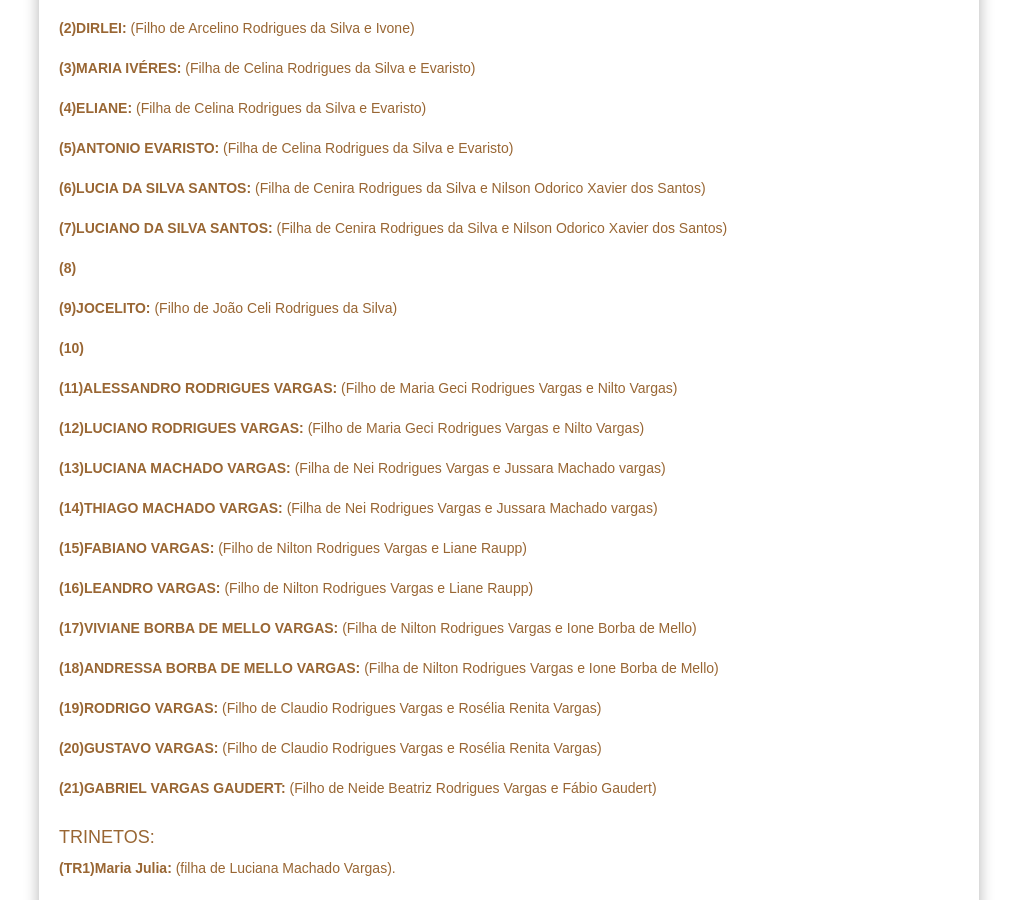
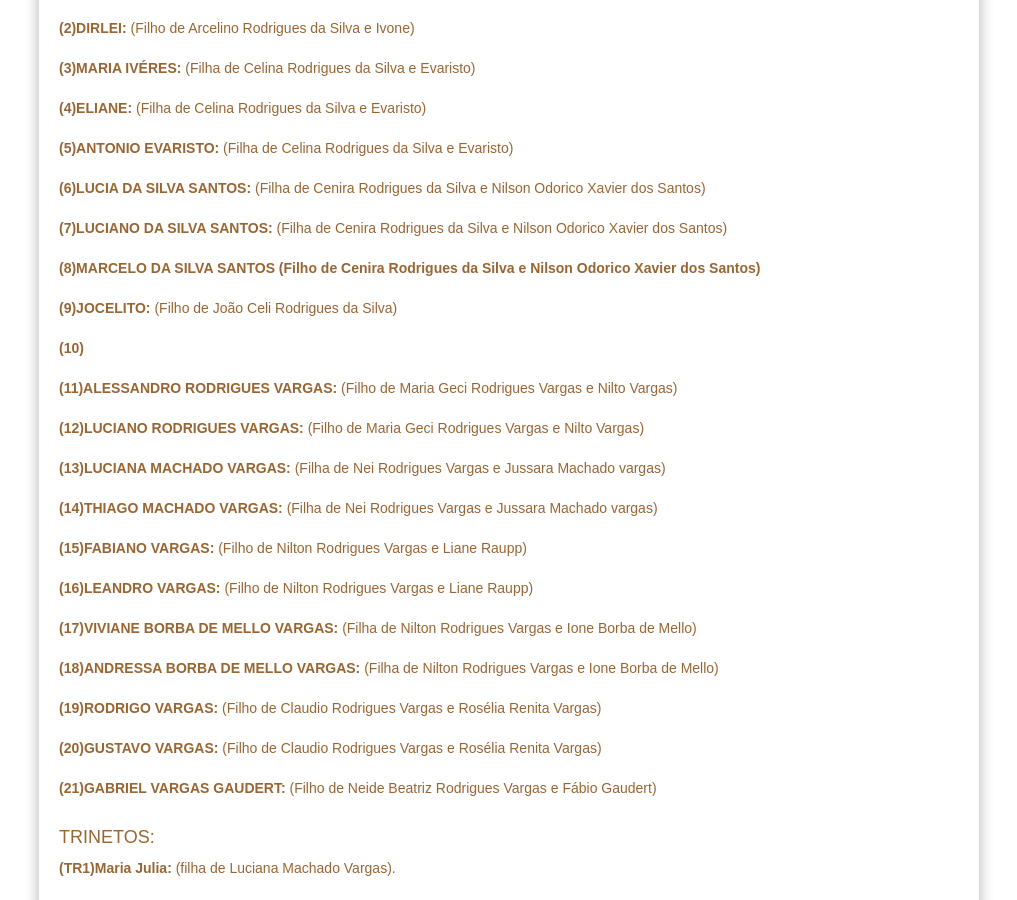
Before and after one commit to claudiovargas1955/claudiovargas1955.github.io, a Jekyll site: the page built from _pages/arvore-genealogica-de-costados-de-silvestre.html, in a window 1280 px wide and 900 px high, scrolled down 15585 px. Shown: the whole window, without its empty margins (131-1148 px from the left). Built offline with Jekyll 4.4.1, drawn with Linux system fonts in a browser that asks for light colours; some web fonts are replaced.

Commit message:
Update arvore-genealogica-de-costados-de-silvestre.html

```diff
--- a/_pages/arvore-genealogica-de-costados-de-silvestre.html
+++ b/_pages/arvore-genealogica-de-costados-de-silvestre.html
@@ -1245,7 +1245,7 @@ Florisbella de Oliveira Vargas. Obs.: a única dos filhos nascida no Brasil). <b
 <b>(5)ANTONIO EVARISTO:</b> (Filha de Celina Rodrigues da Silva e Evaristo)<br/><br/>
 <b>(6)LUCIA DA SILVA SANTOS: </b>(Filha de Cenira Rodrigues da Silva e Nilson Odorico Xavier dos Santos)<br/><br/>
 <b>(7)LUCIANO DA SILVA SANTOS:</b> (Filha de Cenira Rodrigues da Silva e Nilson Odorico Xavier dos Santos)<br/><br/>
-<b>(8)</b><br><br>
+<b>(8)MARCELO DA SILVA SANTOS (Filho de Cenira Rodrigues da Silva e Nilson Odorico Xavier dos Santos)</b><br><br>
 <b>(9)JOCELITO: </b>(Filho de João Celi Rodrigues da Silva)<br/><br/>
 <b>(10)</b><br/><br/>
 <b>(11)ALESSANDRO RODRIGUES VARGAS: </b>(Filho de Maria Geci Rodrigues Vargas e Nilto Vargas)<br/><br/>
```
